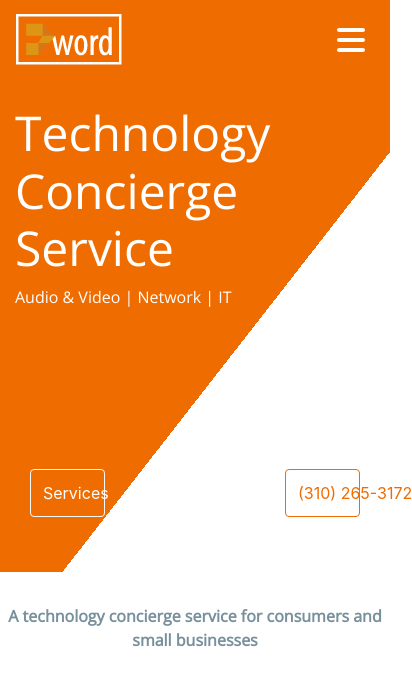
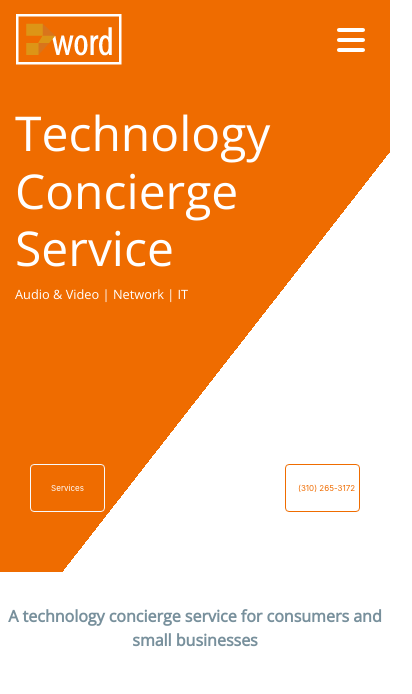
Before and after one commit to likane/eword, a plain HTML site: page index.html in a window 390 px wide. Shown: the top 694 px of the page, 412 px wide, since content can reach past the window. Drawn offline with nearby package versions, Linux system fonts and the light colour scheme.

Commit message:
index mobile dev

```diff
--- a/style.css
+++ b/style.css
@@ -433,10 +433,15 @@ a {
   }
 
   .jumbotron .lead {
+    font-size: 0.8rem;
+  }
+
+  .sloganSaying {
     font-size: 1rem;
   }
-  .sloganSaying {
-    font-size: 1rem;
+
+  .jumbotron .btn {
+    font-size: 8px;
   }
 
   .businessCards .card-title {
@@ -503,6 +508,12 @@ a {
 /* pixel 2 xl 411 */
 /* pixel 2  */
 /* galaxy s5 360 */
+@media screen and (max-width: 378px) {
+  /* Index */
+  .jumbotron .btn {
+    font-size: 5px;
+  }
+}
 
 .row {
   margin-left: 0px;
```
